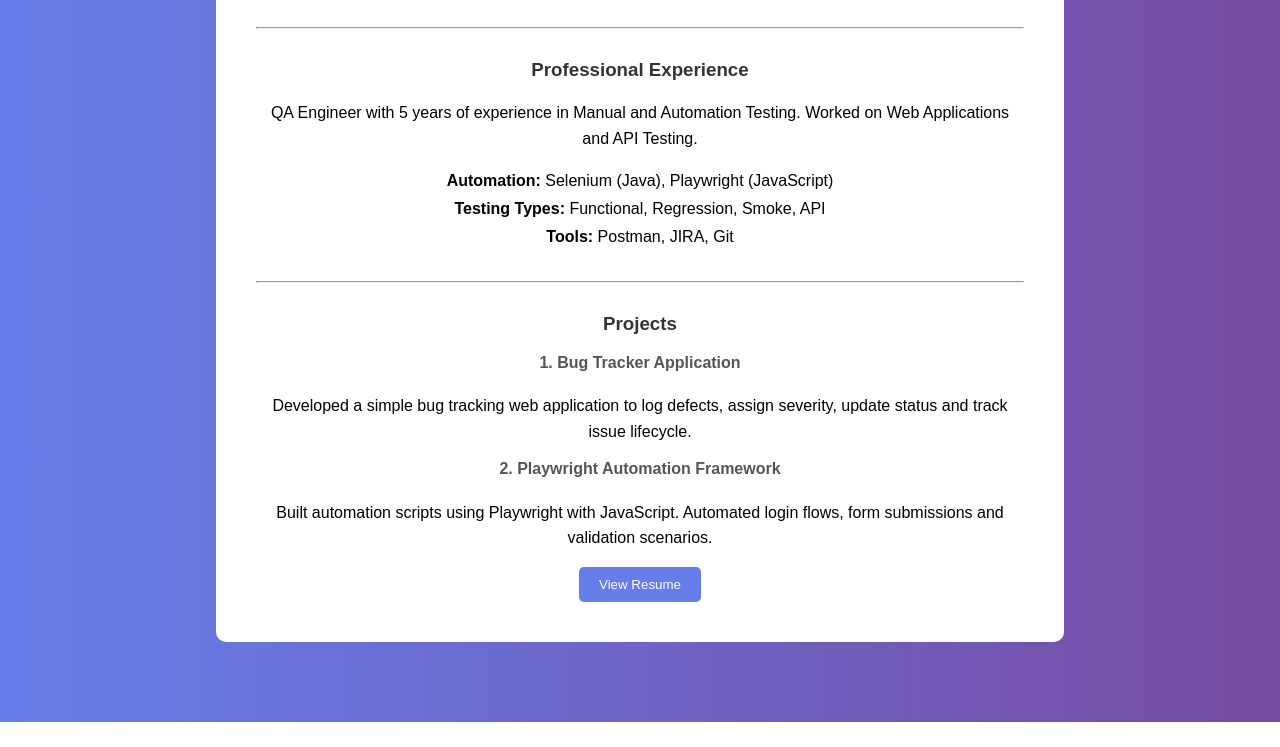
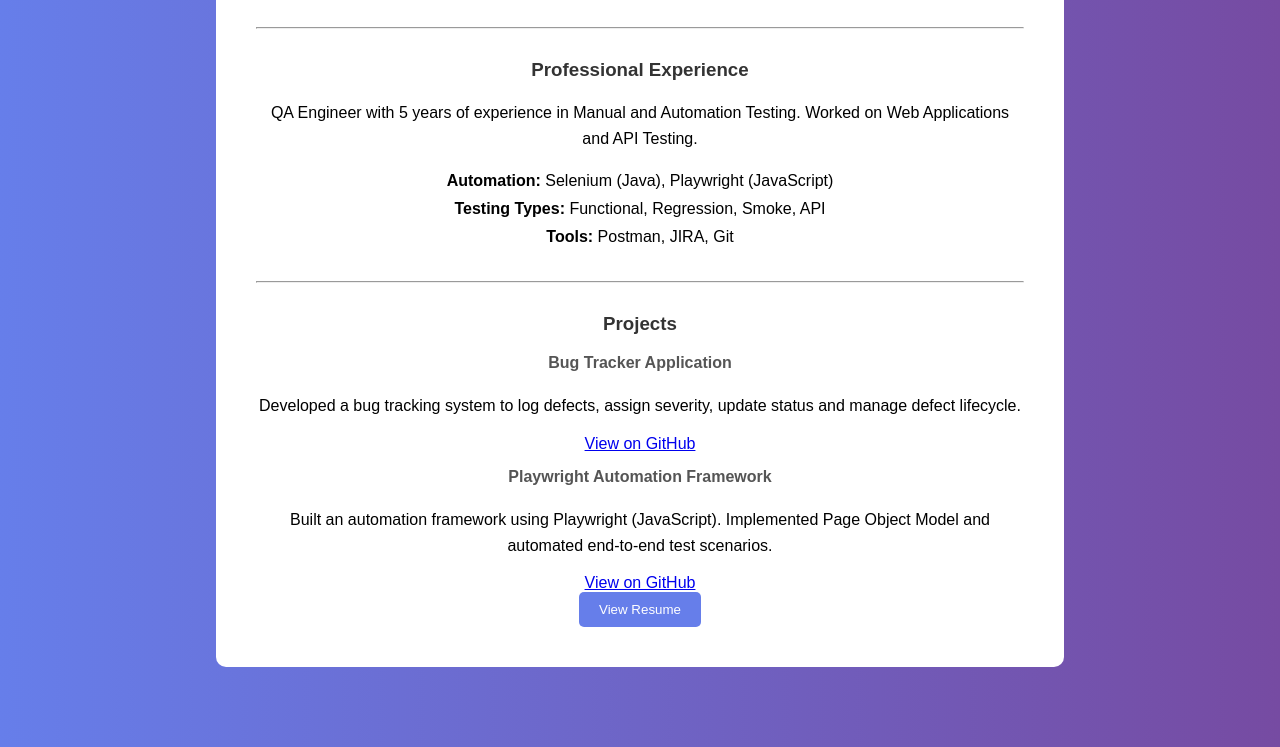
Before and after one commit to Deep-CodeChecker/qa-portfolio, a plain HTML site: page index.html in a window 1280 px wide. Shown: the part 567-1314 px from the top of the page. Before the commit the page ends 1289 px from the top, so only its background shows below. Drawn offline with Linux system fonts and the light colour scheme.

Commit message:
Revise index.html for improved content and layout
Updated content and structure of the index.html file to enhance the presentation of professional experience and projects.

```diff
--- a/index.html
+++ b/index.html
@@ -43,17 +43,27 @@
 
 <h3>Projects</h3>
 
-<h4>1. Bug Tracker Application</h4>
-<p>
-    Developed a simple bug tracking web application to log defects,
-    assign severity, update status and track issue lifecycle.
-</p>
+<div class="project">
+    <h4>Bug Tracker Application</h4>
+    <p>
+        Developed a bug tracking system to log defects, assign severity,
+        update status and manage defect lifecycle.
+    </p>
+    <a href="https://github.com/Deep-CodeChecker/bug-tracker-project" target="_blank">
+        View on GitHub
+    </a>
+</div>
 
-<h4>2. Playwright Automation Framework</h4>
-<p>
-    Built automation scripts using Playwright with JavaScript.
-    Automated login flows, form submissions and validation scenarios.
-</p>
+<div class="project">
+    <h4>Playwright Automation Framework</h4>
+    <p>
+        Built an automation framework using Playwright (JavaScript).
+        Implemented Page Object Model and automated end-to-end test scenarios.
+    </p>
+    <a href="https://github.com/Deep-CodeChecker/playwright-automation" target="_blank">
+        View on GitHub
+    </a>
+</div>
 
      <a href="Deepa. Subramaniyan.pdf" target="_blank">
     <button>View Resume</button>
```
